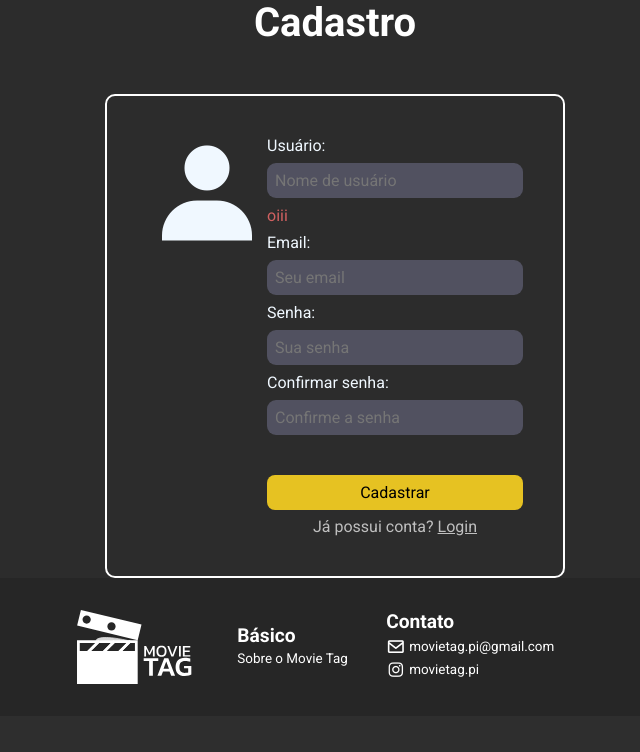
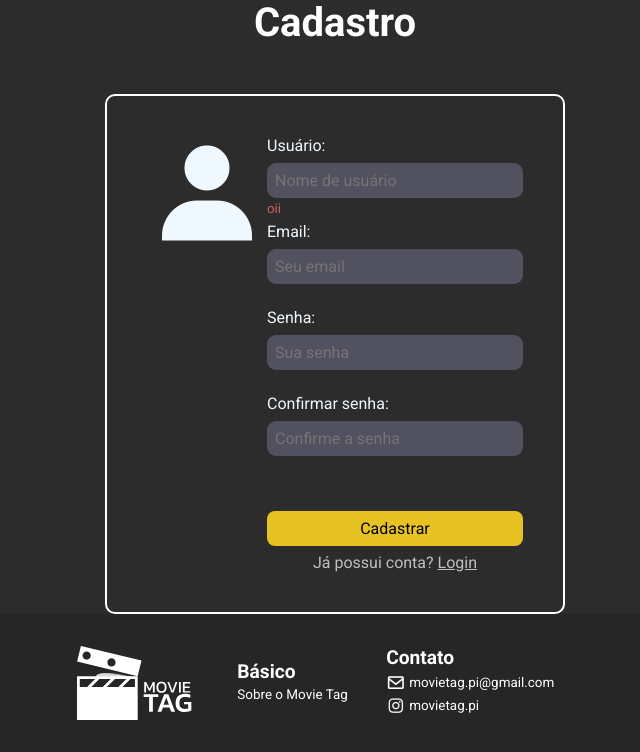
Before and after one commit to movietag/Web, a PHP site: page /cadastro.html in a window 1280 px wide. Shown: the part 137-889 px from the top of the page, without its empty margins (305-945 px from the left). Before the commit the page ends 821 px from the top, so only its background shows below. Run offline with PHP 8.4, Linux system fonts and the light colour scheme.

Commit message:
erro de required e etc

```diff
--- a/cadastro.html
+++ b/cadastro.html
@@ -51,18 +51,26 @@
 
                 <!-- Formulario -->
                 <form id="form-total">
+                    <div class="info-caixas">
                         <label for="uNome">Usuário:</label>
                         <input type="text" id="uNome" placeholder="Nome de usuário" required>
-                    <p id="alertaN" class="alertas">oiii</p>
+                        <small id="alertaN" class="alertas">oii</small>
+                    </div>
+                    <div class="info-caixas">
                         <label for="uEmail">Email:</label>
                         <input type="email" id="uEmail" placeholder="Seu email" required>
-                    <p id="alertaE" class="alertas"></p>
+                        <small id="alertaE" class="alertas"></small>
+                    </div>
+                    <div class="info-caixas">
                         <label for="uSenha">Senha:</label>
                         <input type="password" name="uSenha" id="uSenha" placeholder="Sua senha" required>
-                    <p id="alertaS" class="alertas"></p>
+                        <small id="alertaS" class="alertas"></small>
+                    </div>
+                    <div class="info-caixas">
                         <label for="uConfSenha">Confirmar senha:</label>
                         <input type="password" name="uConfSenha" id="uConfSenha" placeholder="Confirme a senha" required>
-                    <p id="alertaCS" class="alertas"></p>
+                        <small id="alertaCS" class="alertas"></small>
+                    </div>
                     <button class="butao" type="submit">Cadastrar</button>
                     <p id="psenha">Já possui conta? <a href="index.html" id="psenhaA">Login</a></p>
                 </form>
--- a/css/cadastro.css
+++ b/css/cadastro.css
@@ -22,7 +22,7 @@
     font-size: 1rem;
     padding: 0.5em;
     outline: none;
-    margin: 1vh 0;
+    margin-top: 0.5rem;
 }
 
 /* olhinho do password */
@@ -46,8 +46,8 @@
 }
 
 .alertas{
+    display: inline-block;
     color: #d16161;
-    margin-bottom: 1vh;
 }
 
 .secao-caixa .butao{
@@ -87,3 +87,7 @@ form label{
 .conteudo label, input{
     display: block;
 }
+
+.info-caixas{
+    margin-bottom: 0.3rem;
+}
--- a/js/cadastro.js
+++ b/js/cadastro.js
@@ -2,7 +2,6 @@ const butao = document.querySelector("button");
 butao.addEventListener("click", function(){salvarDados()})
 
 function salvarDados(){
-    window.location.href = "../index.html";
     uNome = document.querySelector("#uNome").value;
     uEmail = document.querySelector("#uEmail").value;
     uSenha = document.querySelector("#uSenha").value;
@@ -44,3 +43,7 @@ function salvarDados(){
     }
     localStorage.setItem('usuarioDados', dadosString);
 };
+
+function caixaVazia(input){
+    input.innerHTML = "Este campo precisa ser preenchido!";
+}
```
Lines whose indentation alone changed are shown as unchanged.
